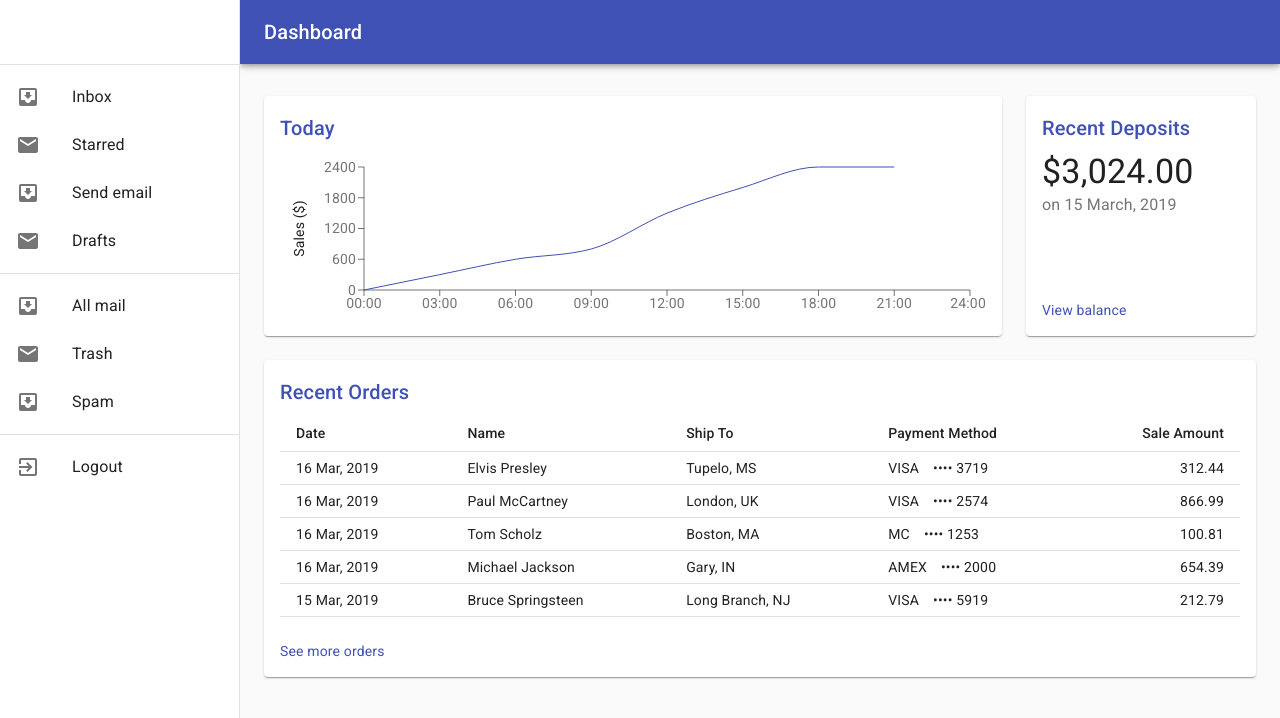
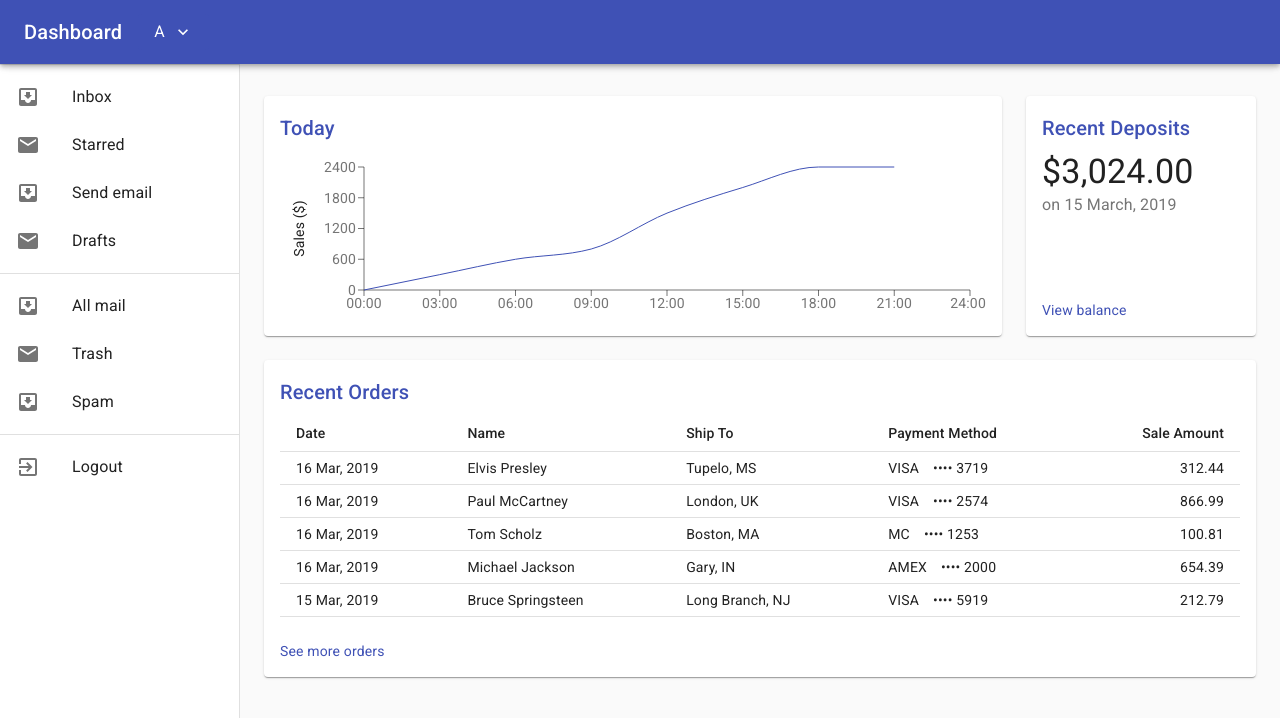
Before and after one commit to Zylphrex/drakma, a React (Create React App) app: page / in a window 1280 px wide. Shown: the top 718 px of the page. Built offline with nearby package versions, Linux system fonts and the light colour scheme.

Commit message:
account selector

```diff
--- a/src/account/Authenticator.tsx
+++ /dev/null
@@ -1 +0,0 @@
-import React from "react";
--- a/src/dashboard/Dashboard.tsx
+++ b/src/dashboard/Dashboard.tsx
@@ -3,14 +3,10 @@ import clsx from 'clsx';
 import { Theme, WithStyles, createStyles, withStyles } from '@material-ui/core/styles';
 import CssBaseline from '@material-ui/core/CssBaseline';
 // import Drawer from '@material-ui/core/Drawer';
-import AppBar from '@material-ui/core/AppBar';
-import Toolbar from '@material-ui/core/Toolbar';
-import Typography from '@material-ui/core/Typography';
-import IconButton from '@material-ui/core/IconButton';
 import Container from '@material-ui/core/Container';
 import Grid from '@material-ui/core/Grid';
 import Paper from '@material-ui/core/Paper';
-import MenuIcon from '@material-ui/icons/Menu';
+import AppBar from './appbar/AppBar';
 import Chart from './Chart';
 import Deposits from './Deposits';
 import Drawer from './Drawer';
@@ -31,18 +27,6 @@ const styles = (theme: Theme) => createStyles({
     justifyContent: 'flex-end',
     padding: '0 8px',
     ...theme.mixins.toolbar,
-  },
-  appBar: {
-    [theme.breakpoints.up('sm')]: {
-      width: `calc(100% - ${drawerWidth}px)`,
-      marginLeft: drawerWidth,
-    },
-  },
-  menuButton: {
-    marginRight: theme.spacing(2),
-    [theme.breakpoints.up('sm')]: {
-      display: 'none',
-    },
   },
   title: {
     flexGrow: 1,
@@ -112,25 +96,8 @@ export class Dashboard extends React.Component<Props, State> {
   }
 
   renderAppBar() {
-    const { classes } = this.props;
-
     return (
-      <AppBar position="fixed" className={classes.appBar}>
-        <Toolbar>
-          <IconButton
-            color="inherit"
-            aria-label="open drawer"
-            edge="start"
-            onClick={this.handleDrawerOpen}
-            className={classes.menuButton}
-          >
-            <MenuIcon />
-          </IconButton>
-          <Typography variant="h6" noWrap>
-            Dashboard
-          </Typography>
-        </Toolbar>
-      </AppBar>
+      <AppBar onOpen={this.handleDrawerOpen} />
     );
   }
 
--- a/src/dashboard/Drawer.tsx
+++ b/src/dashboard/Drawer.tsx
@@ -1,7 +1,7 @@
 import React from 'react';
 import Button, { ButtonProps } from '@material-ui/core/Button';
 import Divider from '@material-ui/core/Divider';
-import AppDrawer from '@material-ui/core/Drawer';
+import MuiDrawer from '@material-ui/core/Drawer';
 import SwipeableDrawer from '@material-ui/core/SwipeableDrawer';
 import Hidden from '@material-ui/core/Hidden';
 import InboxIcon from '@material-ui/icons/MoveToInbox';
@@ -124,7 +124,7 @@ export class Drawer extends React.Component<Props> {
     const { classes } = this.props;
 
     return (
-      <AppDrawer
+      <MuiDrawer
         classes={{
           paper: classes.drawerPaper,
         }}
@@ -132,7 +132,7 @@ export class Drawer extends React.Component<Props> {
         variant="permanent"
       >
         {this.renderDrawer()}
-      </AppDrawer>
+      </MuiDrawer>
     );
   }
 
--- /dev/null
+++ b/src/dashboard/appbar/AccountMenu.tsx
@@ -0,0 +1,92 @@
+import React from 'react';
+import Button from '@material-ui/core/Button';
+import Menu from '@material-ui/core/Menu';
+import MenuItem from '@material-ui/core/MenuItem';
+import ListItemText from '@material-ui/core/ListItemText';
+import Typography from '@material-ui/core/Typography';
+import { Theme, WithStyles, createStyles, withStyles } from '@material-ui/core/styles';
+import ExpandMoreIcon from '@material-ui/icons/ExpandMore';
+
+import { Account } from "../../drakma";
+
+
+const styles = (theme: Theme) => createStyles({
+  menuButton: {
+    boxShadow: 'none',
+    marginLeft: theme.spacing(2),
+  },
+  buttonText: {
+    marginRight: theme.spacing(1),
+  },
+});
+
+interface Props extends WithStyles<typeof styles> {
+  account: Account;
+  accounts: Account[];
+}
+
+interface State {
+  anchor: HTMLElement | null;
+}
+
+export class AccountMenu extends React.Component<Props, State> {
+  state = {
+    anchor: null,
+  };
+
+  handleMenuOpen = (event: React.MouseEvent<HTMLButtonElement>) => {
+    this.setState({
+      anchor: event.currentTarget,
+    });
+  }
+
+  handleMenuClose = () => {
+    this.setState({
+      anchor: null,
+    });
+  }
+
+  handleMenuSelect = (event: React.MouseEvent<HTMLLIElement>) => {
+    console.log(event);
+  }
+
+  render() {
+    const { account, accounts, classes } = this.props;
+    const { anchor } = this.state;
+
+    return (
+      <div>
+        <Button
+          aria-controls="customized-menu"
+          aria-haspopup="true"
+          className={classes.menuButton}
+          color="primary"
+          onClick={this.handleMenuOpen}
+          variant="contained"
+        >
+          <Typography className={classes.buttonText}>
+            {account.slug}
+          </Typography>
+          <ExpandMoreIcon fontSize="small" />
+        </Button>
+        <Menu
+          id="customized-menu"
+          anchorEl={anchor}
+          keepMounted
+          open={Boolean(anchor)}
+          onClose={this.handleMenuClose}
+        >
+          {
+            accounts.map((account) => (
+              <MenuItem key={account.slug}>
+                <ListItemText primary={account.slug} />
+              </MenuItem>
+            ))
+          }
+        </Menu>
+      </div>
+    )
+  }
+}
+
+export default withStyles(styles)(AccountMenu);
--- /dev/null
+++ b/src/dashboard/appbar/AppBar.tsx
@@ -0,0 +1,78 @@
+import React from "react";
+import MuiAppBar from '@material-ui/core/AppBar';
+import Toolbar from '@material-ui/core/Toolbar';
+import Typography from '@material-ui/core/Typography';
+import IconButton from '@material-ui/core/IconButton';
+import { Theme, WithStyles, createStyles, withStyles } from '@material-ui/core/styles';
+import MenuIcon from '@material-ui/icons/Menu';
+
+import AccountMenu from "./AccountMenu";
+
+
+const styles = (theme: Theme) => createStyles({
+  appBar: {
+    zIndex: theme.zIndex.drawer + 1,
+  },
+  menuButton: {
+    marginRight: theme.spacing(2),
+    [theme.breakpoints.up('sm')]: {
+      display: 'none',
+    },
+  },
+});
+
+interface Props extends WithStyles<typeof styles> {
+  onOpen: (event: React.MouseEvent<HTMLButtonElement>) => void;
+}
+
+export class AppBar extends React.Component<Props> {
+  renderMenuButton() {
+    const { classes, onOpen } = this.props;
+
+    return (
+      <IconButton
+        color="inherit"
+        aria-label="open drawer"
+        edge="start"
+        onClick={onOpen}
+        className={classes.menuButton}
+      >
+        <MenuIcon />
+      </IconButton>
+    );
+  }
+
+  renderAccountMenu() {
+    const accounts = [
+      { slug: "a" },
+      { slug: "b" },
+      { slug: "c" },
+      { slug: "d" },
+    ];
+
+    return (
+      <AccountMenu
+        account={accounts[0]}
+        accounts={accounts}
+      />
+    );
+  }
+
+  render() {
+    const { classes } = this.props;
+
+    return (
+      <MuiAppBar position="fixed" className={classes.appBar}>
+        <Toolbar>
+          {this.renderMenuButton}
+          <Typography variant="h6" noWrap>
+            Dashboard
+          </Typography>
+          {this.renderAccountMenu()}
+        </Toolbar>
+      </MuiAppBar>
+    );
+  }
+}
+
+export default withStyles(styles)(AppBar);
--- /dev/null
+++ b/src/drakma.ts
@@ -0,0 +1,3 @@
+export interface Account {
+  slug: string;
+}
```
